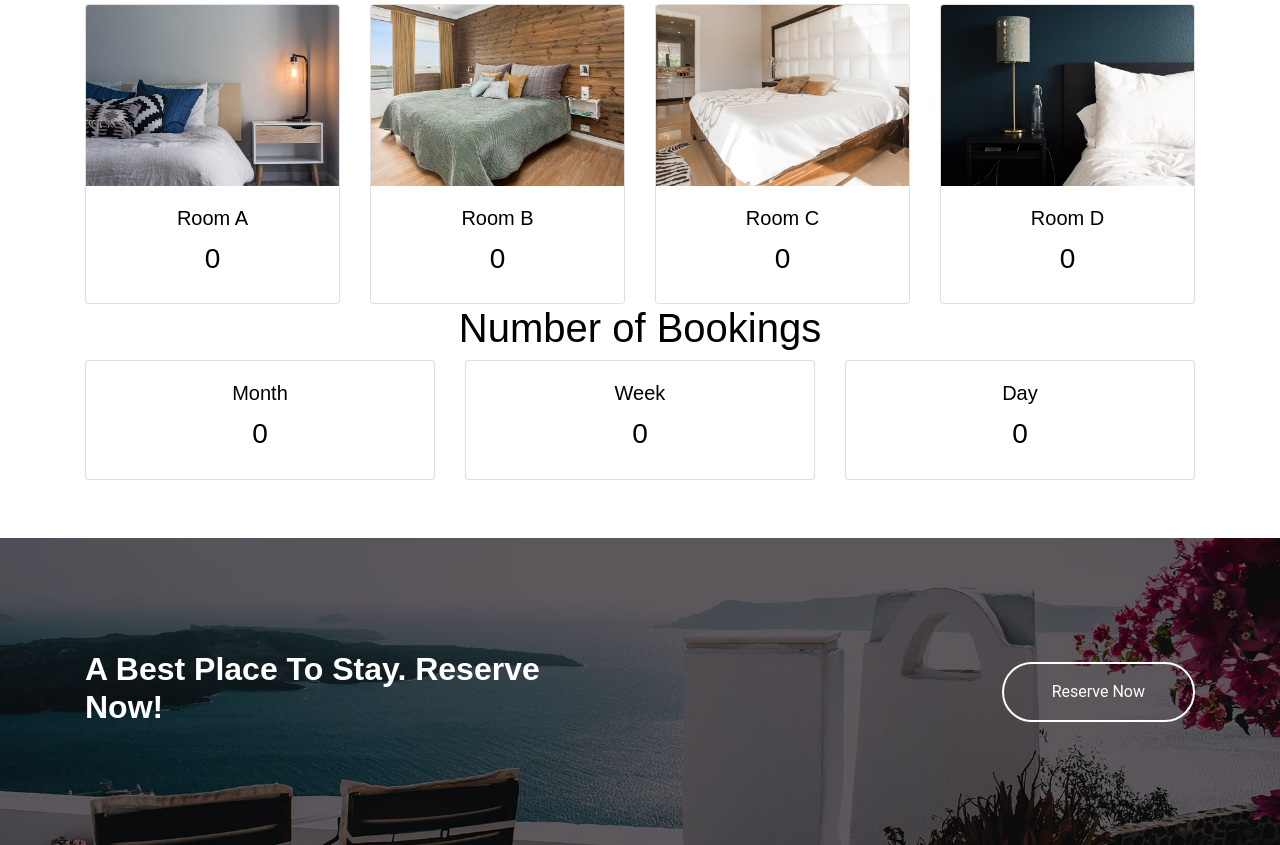
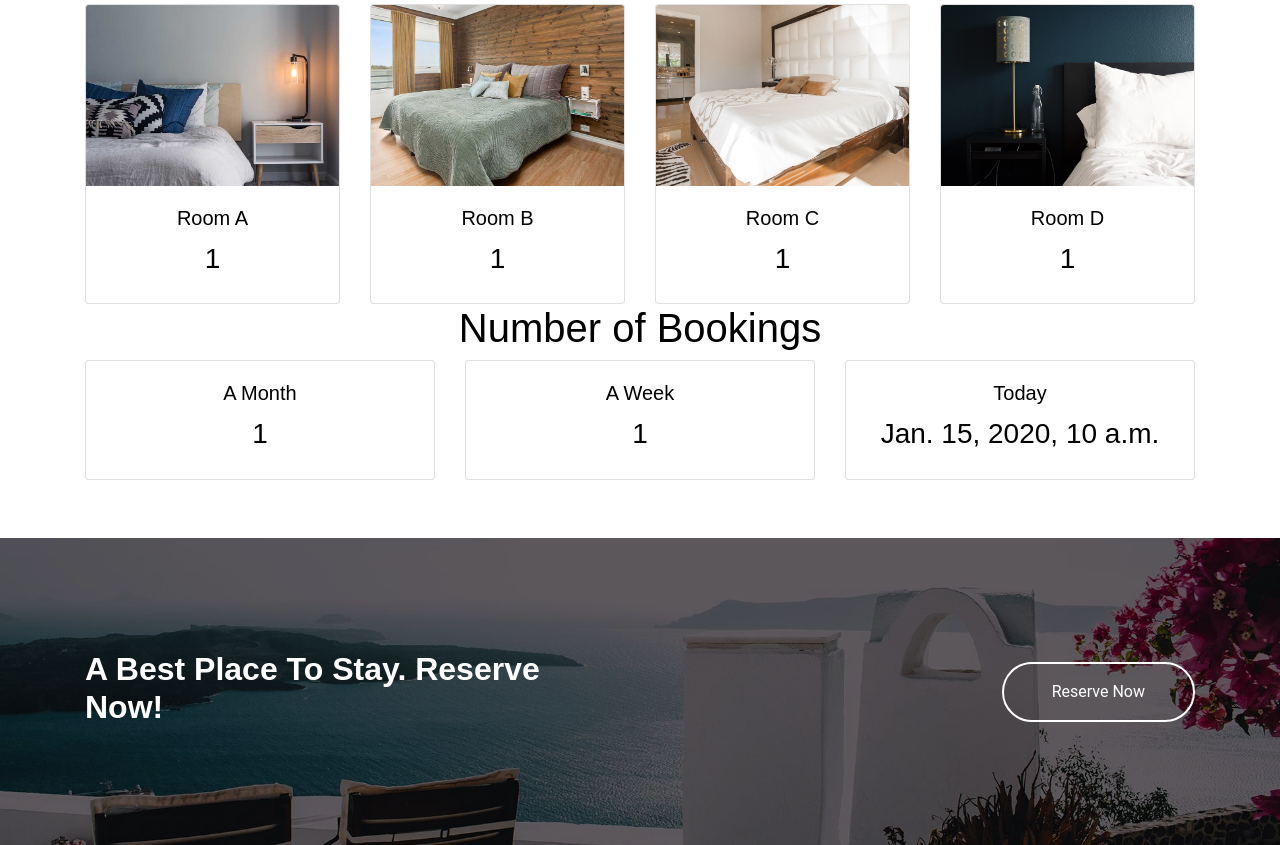
Before and after one commit to wyntrx/KopiKrumble, a Django app: template templates/admin_side/dashboard.html in a window 1280 px wide. Shown: the part 1045-1890 px from the top of the page. Run offline with Django 4.2, Linux system fonts and the light colour scheme; tables that the repository leaves empty hold one stand-in row (values such as "Sample post"); the template is opened without the code that fills it: values that come from a table or form of the project are taken from there, most other values are stand-ins (such as "Sample title", 1, 10 or a date in 2020); some libraries are stand-ins or nearby versions; some web fonts are replaced.

Commit message:
count room & date

```diff
--- a/templates/admin_side/dashboard.html
+++ b/templates/admin_side/dashboard.html
@@ -261,8 +261,8 @@
               <div class="card text-center">
                   <img src="{% static 'images/img_1.jpg' %}" class="card-img-top" alt="Card image cap">
                   <div class="card-body">
-                      <h5 class="card-title">Room A</h5>
-                      <h3>0</h3> <!--{{roomA_count}}-->
+                     <h5 class="card-title">Room A</h5>
+                      <h3>{{ count_RoomA }}</h3>
                   </div>
               </div>
           </div>
@@ -271,7 +271,7 @@
                   <img src="{% static 'images/img_3.jpg' %}" class="card-img-top" alt="Card image cap">
                   <div class="card-body">
                       <h5 class="card-title">Room B</h5>
-                      <h3>0</h3> <!--{{roomB_count}}-->
+                      <h3>{{ count_RoomB }}</h3>
                   </div>
               </div>
           </div>
@@ -280,7 +280,7 @@
                   <img src="{% static 'images/img_4.jpg' %}" class="card-img-top" alt="Card image cap">
                   <div class="card-body">
                       <h5 class="card-title">Room C</h5>
-                       <h3>0</h3><!--{{roomC_count}}-->
+                       <h3>{{ count_RoomC }}</h3>
                   </div>
               </div>
           </div>
@@ -289,7 +289,7 @@
                 <img src="{% static 'images/img_5.jpg' %}" class="card-img-top" alt="Card image cap">
                 <div class="card-body">
                       <h5 class="card-title">Room D</h5>
-                      <h3>0</h3><!--{{roomD_count}}-->
+                      <h3>{{ count_RoomD }}</h3>
                 </div>
             </div>
         </div>
@@ -308,24 +308,24 @@
           <div class="col-md-4">
               <div class="card text-center">
                   <div class="card-body">
-                      <h5 class="card-title">Month</h5>
-                      <h3>0</h3>
+                      <h5 class="card-title">A Month</h5>
+                      <h3>{{ count_months }}</h3>
                   </div>
               </div>
           </div>
           <div class="col-md-4">
               <div class="card text-center">
                   <div class="card-body">
-                      <h5 class="card-title">Week</h5>
-                      <h3>0</h3>
+                      <h5 class="card-title">A Week</h5>
+                      <h3>{{ count_weeks }}</h3>
                   </div>
               </div>
           </div>
           <div class="col-md-4">
               <div class="card text-center">
                   <div class="card-body">
-                      <h5 class="card-title">Day</h5>
-                       <h3>0</h3>
+                      <h5 class="card-title">Today</h5>
+                       <h3>{{ count_today }}</h3>
                   </div>
               </div>
           </div>
```
Also changed, not shown: admin_app/views.py (+40 -16 lines).
